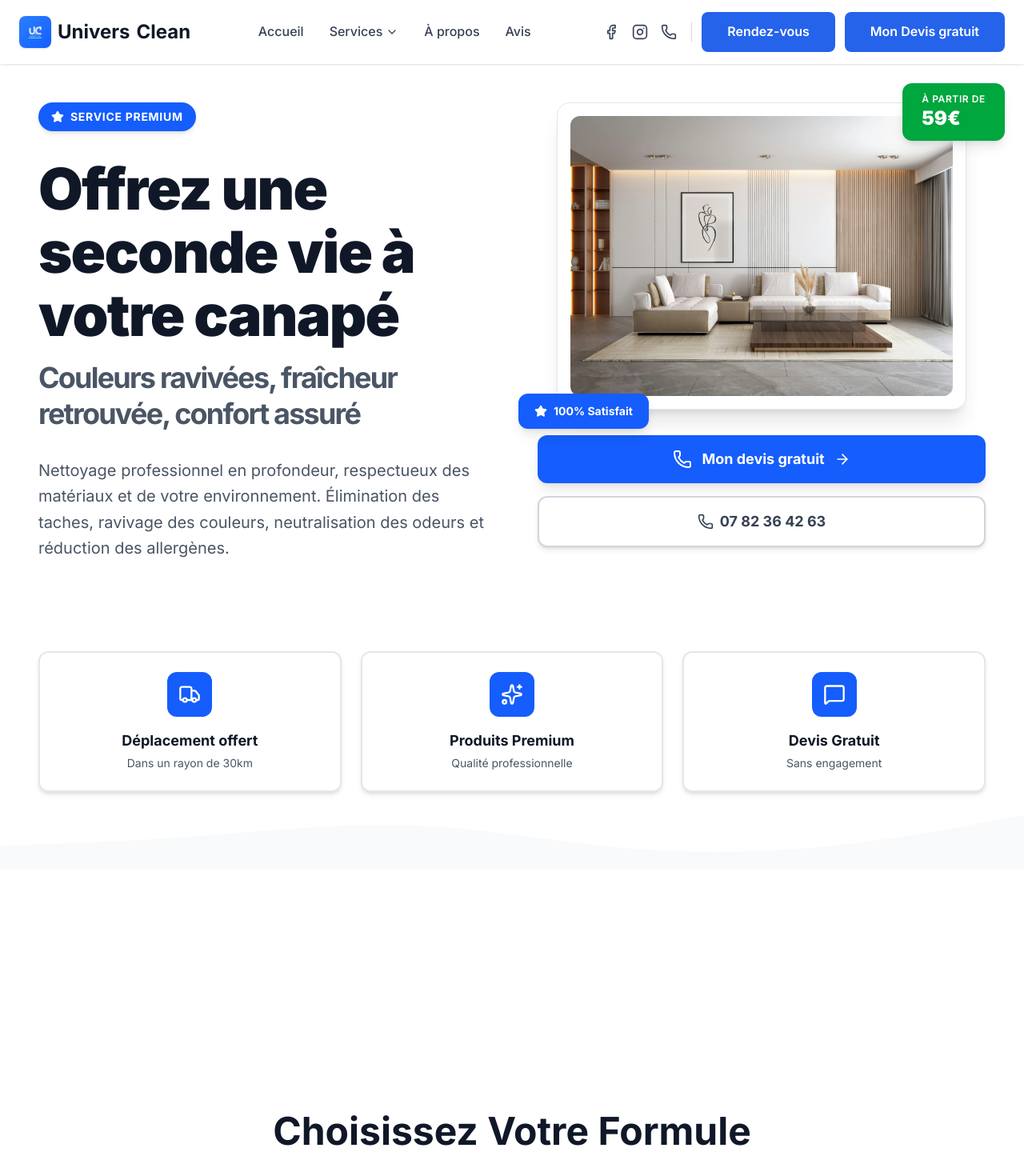
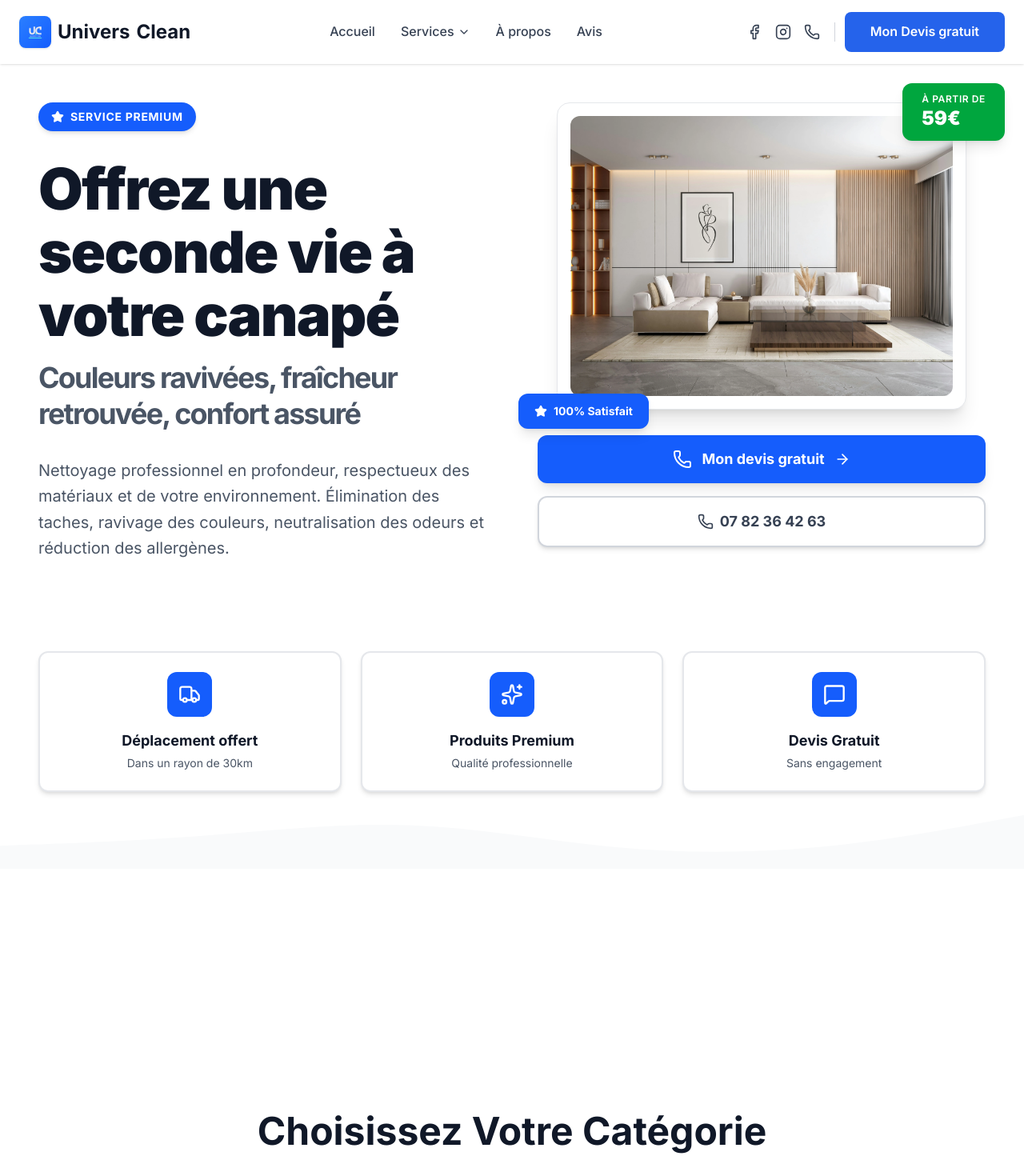
Before and after one commit to blernix/universcleanrefonte, a Next.js app: page /services/nettoyage-canape in a window 1280 px wide. Shown: the top 1465 px of the page at 80% size. Built offline with nearby package versions, Linux system fonts and the light colour scheme.

Commit message:
suppression rdv

```diff
--- a/app/components/layout/Header.jsx
+++ b/app/components/layout/Header.jsx
@@ -203,12 +203,12 @@ export default function Header({ onOpenModal, onOpenRedirectModal }) {
 
             <div className="w-px h-6 bg-gray-300"></div>
 
-            <button
+            {/* <button
               onClick={() => onOpenRedirectModal && onOpenRedirectModal()}
               className="btn-primary whitespace-nowrap"
             >
               Rendez-vous
-            </button>
+            </button> */}
             <button
               onClick={() => onOpenModal && onOpenModal('general')}
               className="btn-primary whitespace-nowrap"
@@ -336,7 +336,7 @@ export default function Header({ onOpenModal, onOpenRedirectModal }) {
                 </a>
               </div>
 
-              <button
+              {/* <button
                 onClick={() => {
                   setIsMenuOpen(false);
                   onOpenRedirectModal && onOpenRedirectModal();
@@ -344,7 +344,7 @@ export default function Header({ onOpenModal, onOpenRedirectModal }) {
                 className="btn-primary w-full mt-2"
               >
                 Rendez-vous
-              </button>
+              </button> */}
               <button
                 onClick={() => {
                   setIsMenuOpen(false);
--- a/app/components/services/ServiceFormulas.jsx
+++ b/app/components/services/ServiceFormulas.jsx
@@ -116,7 +116,7 @@ export default function ServiceFormulas({
       <div className="container mx-auto px-8 max-w-7xl">
         <div className="!text-center !mb-20">
           <h2 className="!text-4xl md:!text-5xl font-bold !text-gray-900 !mb-6 !text-center">
-            Choisissez Votre Formule
+            Choisissez Votre Catégorie
           </h2>
           <p className="!text-xl !text-gray-600 max-w-2xl !mx-auto !text-center">
             Trois niveaux de service pour répondre à tous vos besoins
```
